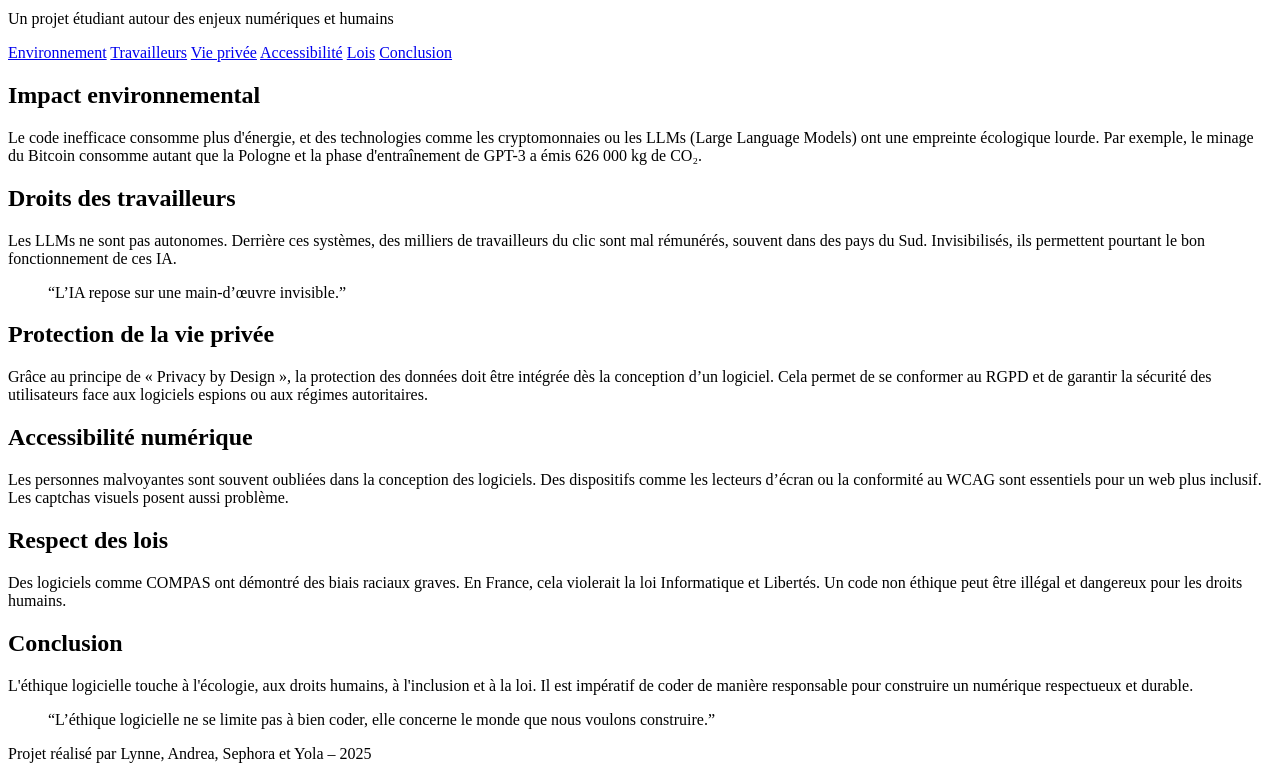
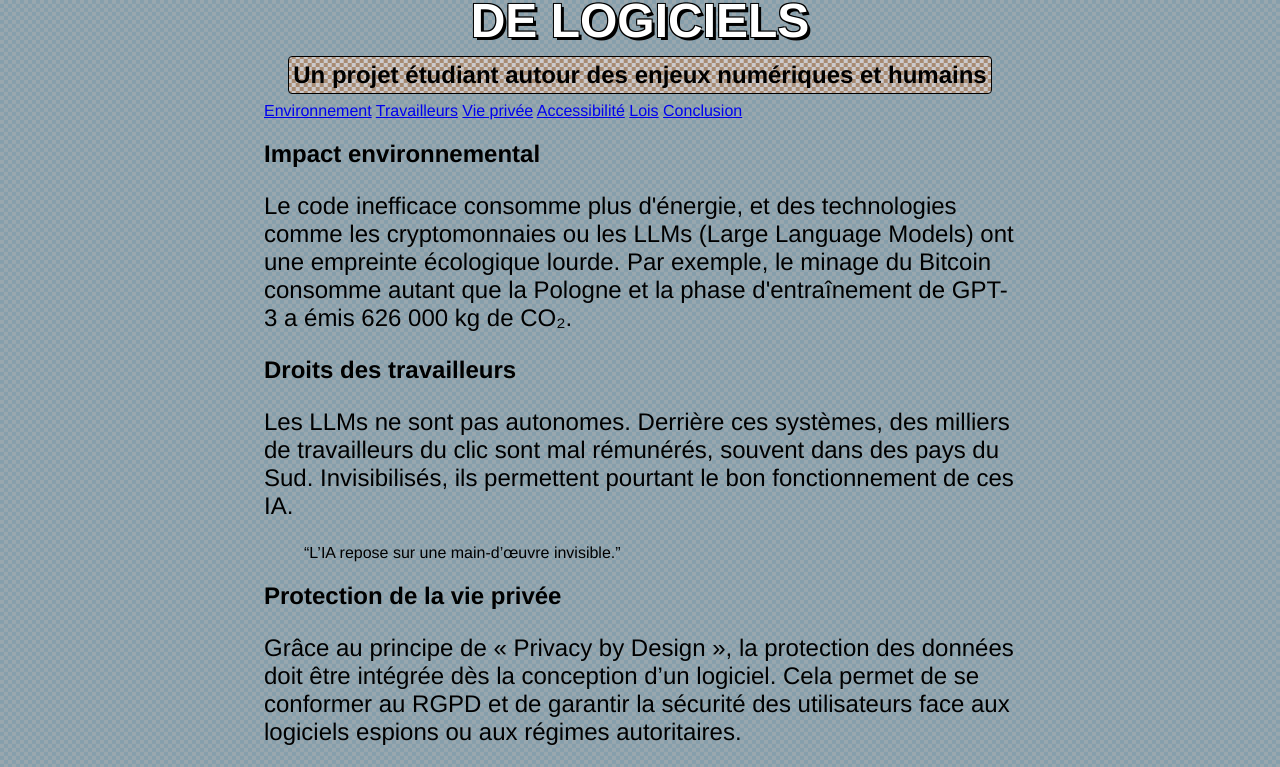
Before and after one commit to YolaBer/-thique-dans-la-cr-ation-de-logiciel, a plain HTML site: page index.html in a window 1280 px wide. Shown: the part 70-837 px from the top of the page. Drawn offline with Linux system fonts and the light colour scheme.

Commit message:
Update index.html
Ajout CSS

```diff
--- a/index.html
+++ b/index.html
@@ -1,14 +1,67 @@
 <!DOCTYPE html>
 <html lang="fr">
+
 <head>
     <meta charset="UTF-8">
     <meta name="viewport" content="width=device-width, initial-scale=1.0">
-  <title>L'éthique dans la création de logiciels</title>
+
+    <title>L'ÉTHIQUE DANS LA CRÉATION DE LOGICIELS</title>
+    <style>
+        html {
+            background: repeating-conic-gradient(#99a7ae 0% 25%, #869fac 0% 50%) 50% / 8px 8px;
+            font-family: "Helvetica";
+            margin-left: 20%;
+            margin-right: 20%
+        }
+
+        p1 {
+            display: block;
+            font-size: 48px;
+            color: #ffffff;
+            font-weight: 900;
+            text-shadow: -1px -1px 0 #000, 1px -1px 0 #000, -1px 1px 0 #000, 3px 3px 0 #000;
+            text-align: center;
+        }
+
+        p {
+            display: block;
+            font-family: "Helvetica";
+            font-size: 24px;
+            color: #000000;
+        }
+
+        p2 {
+            display: block;
+
+            font-size: 24px;
+        }
+
+        box {
+            display: block;
+            text-align: center;
+            margin-left: auto;
+            margin-right: auto;
+            background: repeating-conic-gradient(#cccacc 0% 25%, #a88b72 0% 50%) 50% / 8px 8px;
+            padding: 4px;
+            border: 1px solid black;
+            border-radius: 4px;
+            width: fit-content;
+            text-align: center;
+            font-family: "Helvetica";
+            font-weight: 600;
+            text-shadow: none;
+            font-size: 24px;
+            color: #000000;
+            margin-top: 8px;
+            margin-bottom: 8px;
+        }
+    </style>
 </head>
+
 <body>
     <header>
-    <h1>L'Éthique dans la Création de Logiciels</h1>
-    <p>Un projet étudiant autour des enjeux numériques et humains</p>
+        <p1>L'ÉTHIQUE DANS LA CRÉATION DE LOGICIELS</h1>
+            <box> Un projet étudiant autour des enjeux numériques et humains </box>
     </header>
 
     <nav>
@@ -22,38 +75,50 @@
 
     <section id="environnement">
         <h2>Impact environnemental</h2>
-    <p>Le code inefficace consomme plus d'énergie, et des technologies comme les cryptomonnaies ou les LLMs (Large Language Models) ont une empreinte écologique lourde. Par exemple, le minage du Bitcoin consomme autant que la Pologne et la phase d'entraînement de GPT-3 a émis 626 000 kg de CO₂.</p>
+        <p>Le code inefficace consomme plus d'énergie, et des technologies comme les cryptomonnaies ou les LLMs (Large
+            Language Models) ont une empreinte écologique lourde. Par exemple, le minage du Bitcoin consomme autant que
+            la Pologne et la phase d'entraînement de GPT-3 a émis 626 000 kg de CO₂.</p>
     </section>
 
     <section id="travailleurs">
         <h2>Droits des travailleurs</h2>
-    <p>Les LLMs ne sont pas autonomes. Derrière ces systèmes, des milliers de travailleurs du clic sont mal rémunérés, souvent dans des pays du Sud. Invisibilisés, ils permettent pourtant le bon fonctionnement de ces IA.</p>
+        <p>Les LLMs ne sont pas autonomes. Derrière ces systèmes, des milliers de travailleurs du clic sont mal
+            rémunérés, souvent dans des pays du Sud. Invisibilisés, ils permettent pourtant le bon fonctionnement de ces
+            IA.</p>
         <blockquote>“L’IA repose sur une main-d’œuvre invisible.”</blockquote>
     </section>
 
     <section id="vie-privee">
         <h2>Protection de la vie privée</h2>
-    <p>Grâce au principe de « Privacy by Design », la protection des données doit être intégrée dès la conception d’un logiciel. Cela permet de se conformer au RGPD et de garantir la sécurité des utilisateurs face aux logiciels espions ou aux régimes autoritaires.</p>
+        <p>Grâce au principe de « Privacy by Design », la protection des données doit être intégrée dès la conception
+            d’un logiciel. Cela permet de se conformer au RGPD et de garantir la sécurité des utilisateurs face aux
+            logiciels espions ou aux régimes autoritaires.</p>
     </section>
 
     <section id="accessibilite">
         <h2>Accessibilité numérique</h2>
-    <p>Les personnes malvoyantes sont souvent oubliées dans la conception des logiciels. Des dispositifs comme les lecteurs d’écran ou la conformité au WCAG sont essentiels pour un web plus inclusif. Les captchas visuels posent aussi problème.</p>
+        <p>Les personnes malvoyantes sont souvent oubliées dans la conception des logiciels. Des dispositifs comme les
+            lecteurs d’écran ou la conformité au WCAG sont essentiels pour un web plus inclusif. Les captchas visuels
+            posent aussi problème.</p>
     </section>
 
     <section id="lois">
         <h2>Respect des lois</h2>
-    <p>Des logiciels comme COMPAS ont démontré des biais raciaux graves. En France, cela violerait la loi Informatique et Libertés. Un code non éthique peut être illégal et dangereux pour les droits humains.</p>
+        <p>Des logiciels comme COMPAS ont démontré des biais raciaux graves. En France, cela violerait la loi
+            Informatique et Libertés. Un code non éthique peut être illégal et dangereux pour les droits humains.</p>
     </section>
 
     <section id="conclusion">
         <h2>Conclusion</h2>
-    <p>L'éthique logicielle touche à l'écologie, aux droits humains, à l'inclusion et à la loi. Il est impératif de coder de manière responsable pour construire un numérique respectueux et durable.</p>
-    <blockquote>“L’éthique logicielle ne se limite pas à bien coder, elle concerne le monde que nous voulons construire.”</blockquote>
+        <p>L'éthique logicielle touche à l'écologie, aux droits humains, à l'inclusion et à la loi. Il est impératif de
+            coder de manière responsable pour construire un numérique respectueux et durable.</p>
+        <blockquote>“L’éthique logicielle ne se limite pas à bien coder, elle concerne le monde que nous voulons
+            construire.”</blockquote>
     </section>
 
     <footer>
         <p>Projet réalisé par Lynne, Andrea, Sephora et Yola – 2025</p>
     </footer>
 </body>
+
 </html>
```
Lines whose indentation alone changed are shown as unchanged.
